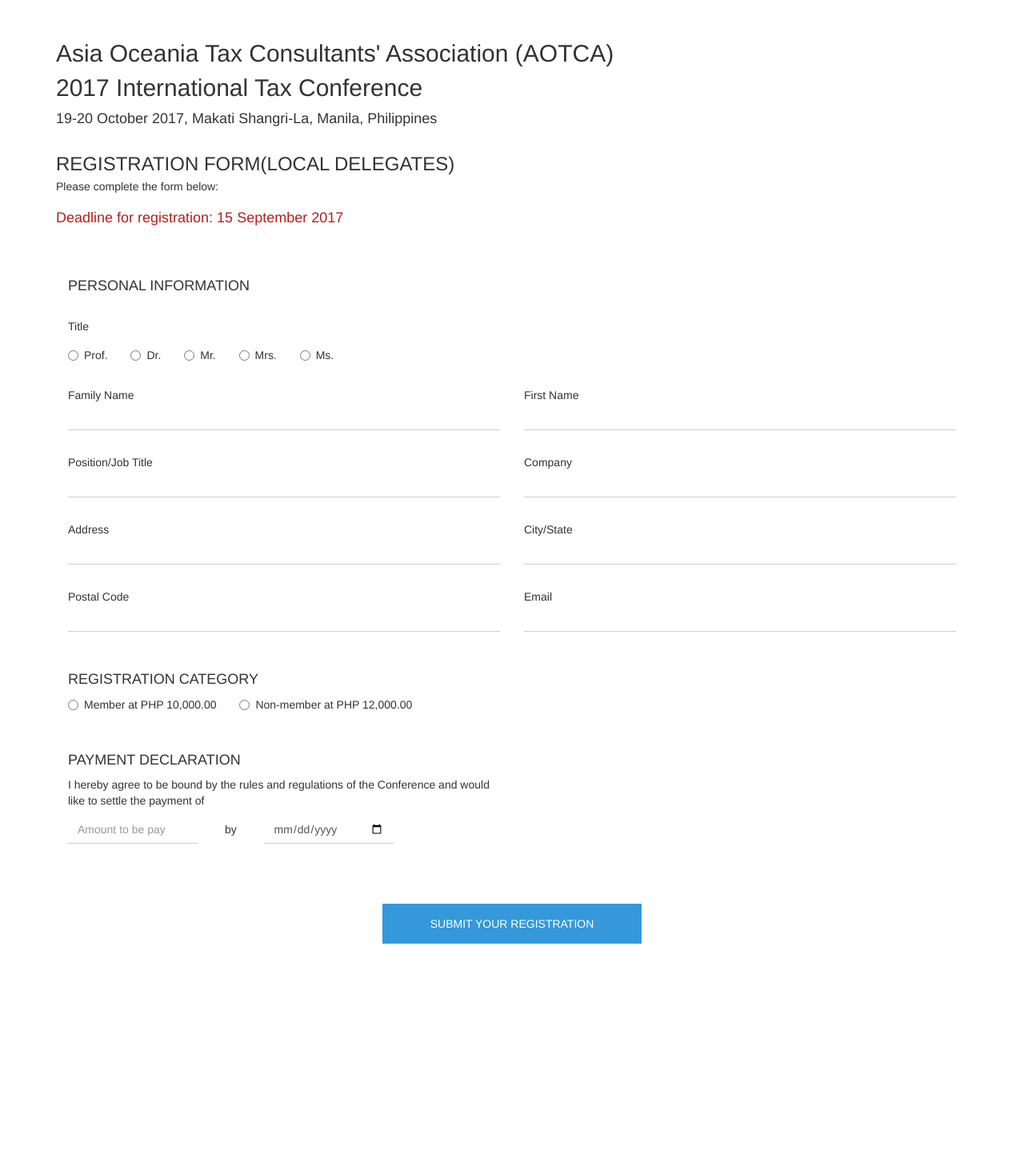
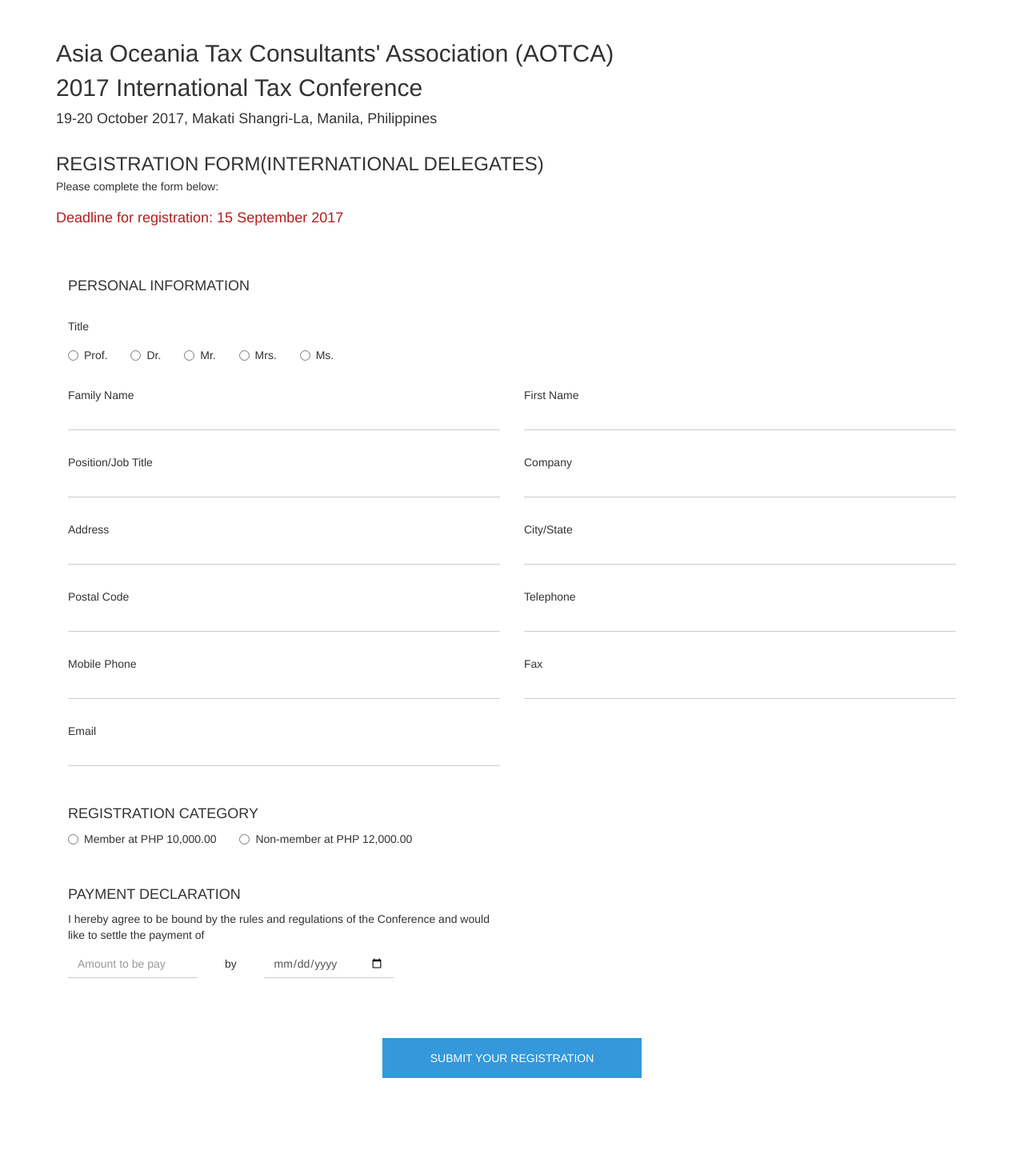
Before and after one commit to aotca2017/aotca2017international, a Jekyll site: the page built from index.html, in a window 1280 px wide. Shown: the whole page at 80% size. Built offline with Jekyll 4.4.1, drawn with Linux system fonts in a browser that asks for light colours; before the commit the page ends 1280 px from its top, so only the background shows below that.

Commit message:
update content header

```diff
--- a/_includes/content.html
+++ b/_includes/content.html
@@ -1,5 +1,5 @@
 <div class="container content-section">
-    <h2 class="header-section">REGISTRATION FORM(LOCAL DELEGATES)</h2>
+    <h2 class="header-section">REGISTRATION FORM(INTERNATIONAL DELEGATES)</h2>
     <span class="header-text">Please complete the form below:</span>
     <h2 class="header-deadline">Deadline for registration: 15 September 2017</h2>
 
@@ -65,6 +65,21 @@
         </div>
 
         <div class="form-item clearfix col-md-6">
+            <span class="content-title stylized-header">Telephone</span>
+            <input class="content-input form-control" name="entry.876714282" id="entry.876714282" autocomplete="off"  type="number" value="" aria-required="true" aria-invalid="false">
+        </div>
+
+        <div class="form-item clearfix col-md-6">
+            <span class="content-title stylized-header">Mobile Phone</span>
+            <input class="content-input form-control" name="entry.1246494802" id="entry.1246494802" autocomplete="off" required type="number" value="" aria-required="true" aria-invalid="false">
+        </div>
+
+        <div class="form-item clearfix col-md-6">
+            <span class="content-title stylized-header">Fax</span>
+            <input class="content-input form-control" name="entry.1925465022" id="entry.1925465022" autocomplete="off"  type="number" value="" aria-required="true" aria-invalid="false">
+        </div>
+
+        <div class="form-item clearfix col-md-6">
             <span class="content-title stylized-header">Email</span>
             <input class="content-input form-control" name="entry.282932038" id="entry.282932038" autocomplete="off" required type="email" value="" aria-required="true" aria-invalid="false">
         </div>
```
